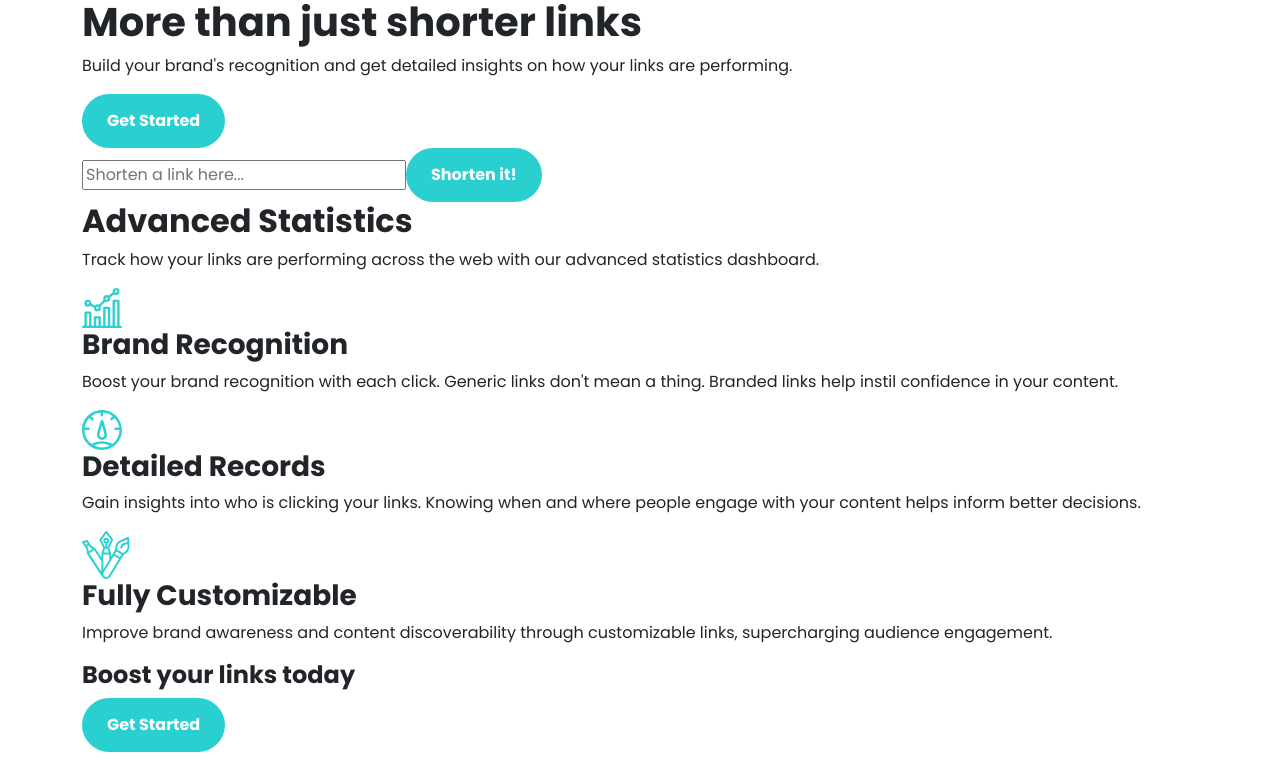
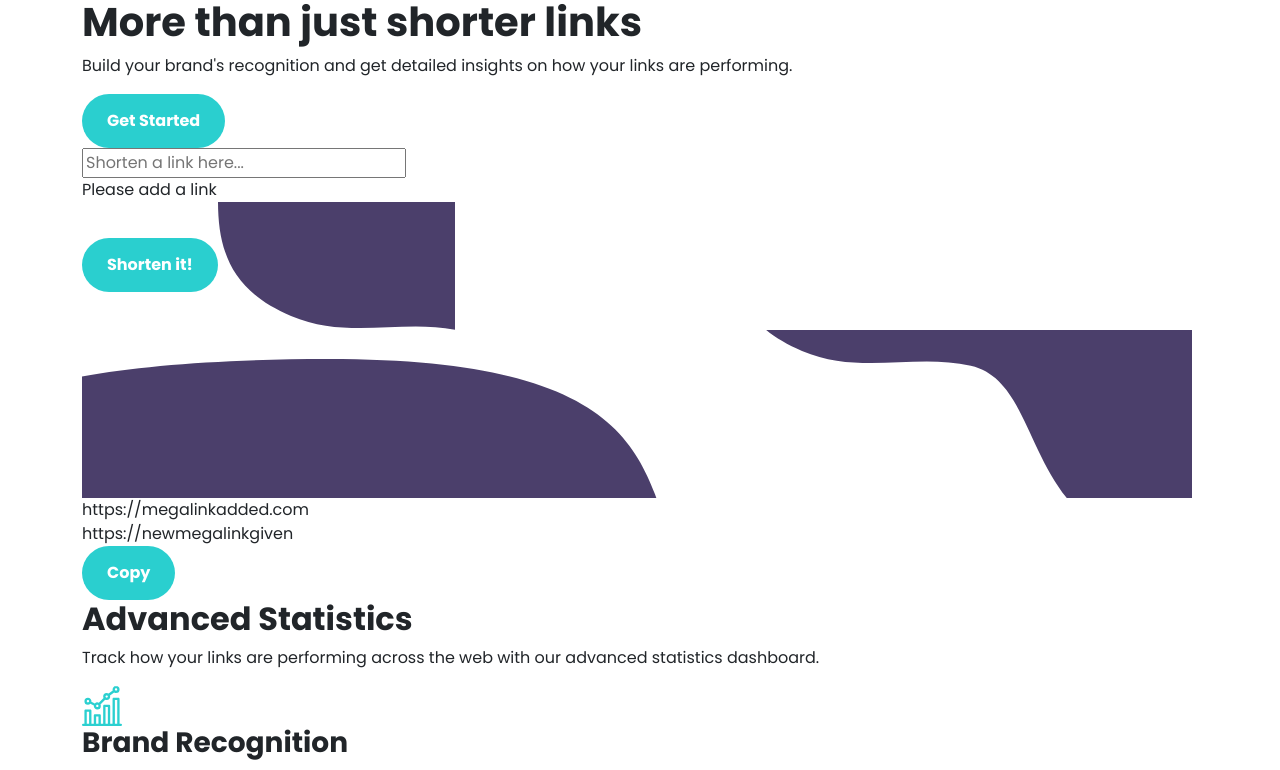
Before and after one commit to eivindsimonsen/url-shortening-app-landing-page, a React (Vite) app: page / in a window 1280 px wide. Shown: the part 511-1281 px from the top of the page. Built offline with nearby package versions, Linux system fonts and the light colour scheme.

Commit message:
Added error code, not yet hidden

```diff
--- a/src/components/Shortener.jsx
+++ b/src/components/Shortener.jsx
@@ -1,11 +1,23 @@
-import React from "react";
+import bgImage from "../assets/images/bg-shorten-mobile.svg";
+import bgImageDesktop from "../assets/images/bg-shorten-desktop.svg";
 
 function Shortener() {
   return (
-    <section className="shortener-container">
-      <input type="text" placeholder="Shorten a link here..." />
-      <button className="cta">Shorten it!</button>
-    </section>
+    <div className="shortener">
+      <section className="shortener-container">
+        <input className="input-error" type="text" placeholder="Shorten a link here..." />
+        <div className="input-error-message">Please add a link</div>
+        <button className="cta">Shorten it!</button>
+        <img className="shortener-container-bg-image-mobile" src={bgImage} alt="" />
+        <img className="shortener-container-bg-image-desktop" src={bgImageDesktop} alt="" />
+      </section>
+      <section className="output-links">
+        <div>https://megalinkadded.com</div>
+        <hr />
+        <div>https://newmegalinkgiven</div>
+        <button className="cta">Copy</button>
+      </section>
+    </div>
   );
 }
 
```
